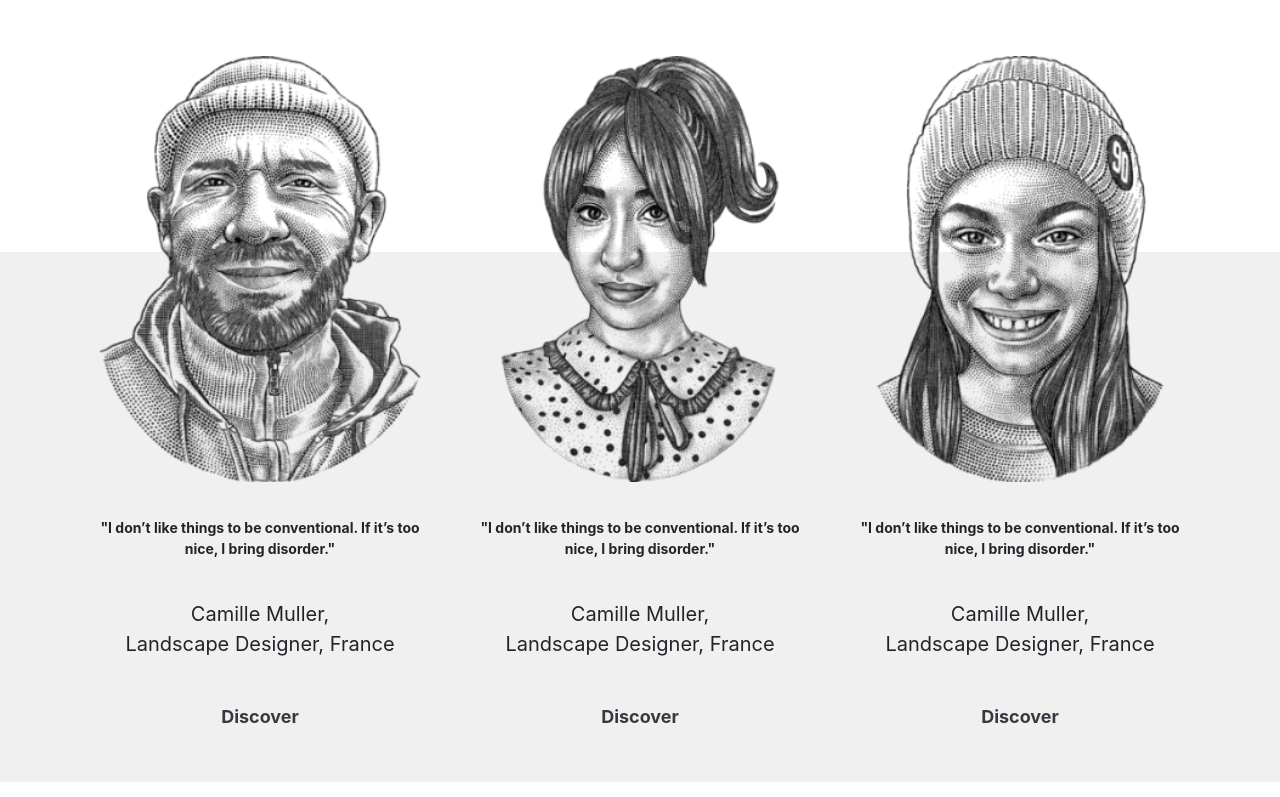
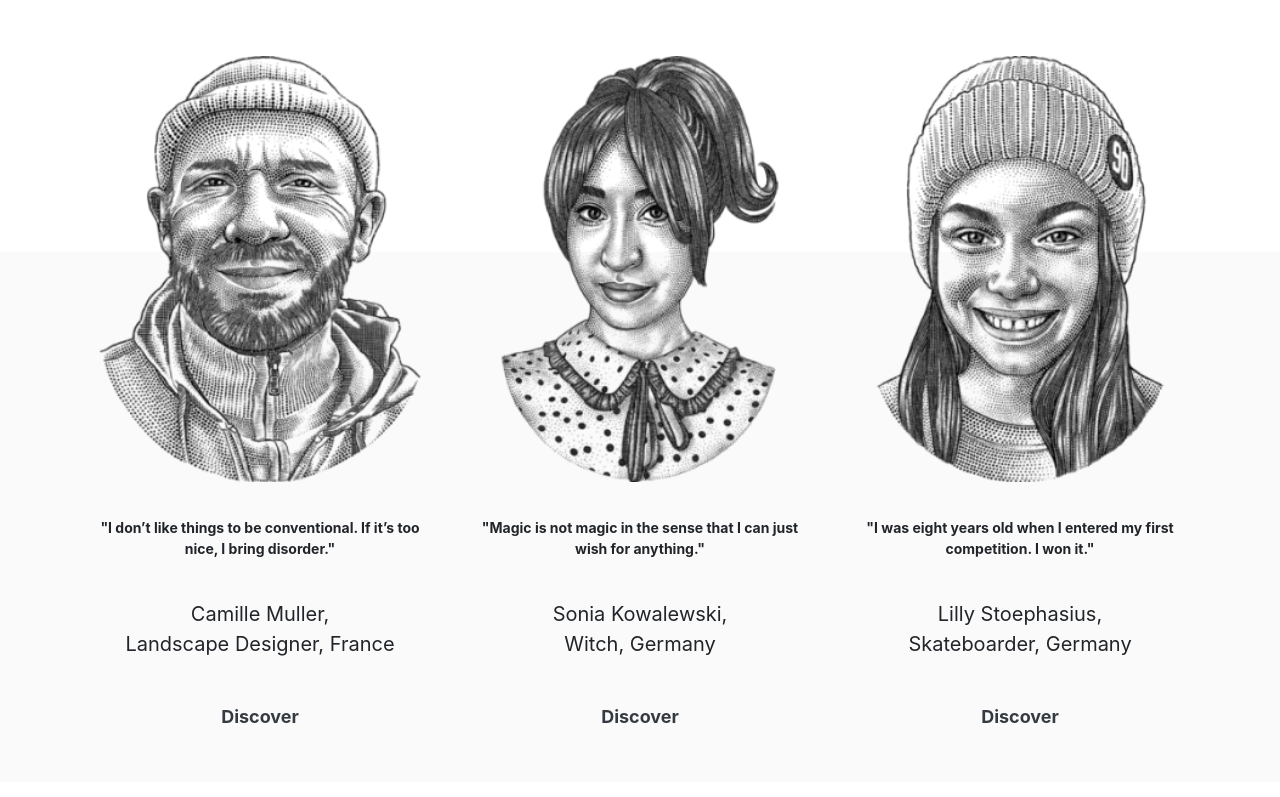
Before and after one commit to VadymTsymbaliuk/Thulby_test_landing, a plain HTML site: page index.html in a window 1280 px wide. Shown: the part 4927-5724 px from the top of the page. Drawn offline with nearby package versions, Linux system fonts and the light colour scheme.

Commit message:
change text in guide-interviews section

```diff
--- a/css/style.css
+++ b/css/style.css
@@ -186,7 +186,7 @@ header.navbar {
 
 /*Each Thalby guide includes interviews*/
 .guide_interviews {
-    background-color: #F0F0F0;
+    background-color: rgba(240,240,240, .35);
     position: relative;
     z-index: 1;
     margin-bottom: 79px;
--- a/index.html
+++ b/index.html
@@ -279,9 +279,9 @@
             <div class="row each_thalby_guide">
                 <div class="col-4">
                     <img alt="guide_interviews_voice_1" src="img/guide_interviews_voice_1.png">
-                    <div class="subtitle font-size-22 font-weight-700 text-center">"I don’t like things to be
+                    <p class="subtitle font-size-22 font-weight-700 text-center">"I don’t like things to be
                         conventional. If it’s too nice, I bring disorder."
-                    </div>
+                    </p>
                     <p class="font-size-20 font-weight-400 text-center">Camille Muller,<br>Landscape Designer, France
                     </p>
                     <div class="discover-link text-center ">
@@ -290,10 +290,9 @@
                 </div>
                 <div class="col-4">
                     <img alt="guide_interviews_voice_2" src="img/guide_interviews_voice_2.png">
-                    <div class="subtitle font-size-22 font-weight-700 text-center">"I don’t like things to be
-                        conventional. If it’s too nice, I bring disorder."
-                    </div>
-                    <p class="font-size-20 font-weight-400 text-center">Camille Muller,<br>Landscape Designer, France
+                    <p class="subtitle font-size-22 font-weight-700 text-center">"Magic is not magic in the sense that I can just wish for anything."
+                    </p>
+                    <p class="font-size-20 font-weight-400 text-center">Sonia Kowalewski,<br>Witch, Germany
                     </p>
                     <div class="discover-link text-center ">
                         <a class="font-size-18 font-weight-700 text-dark" href="#">Discover</a>
@@ -301,10 +300,9 @@
                 </div>
                 <div class="col-4">
                     <img alt="guide_interviews_voice_3" src="img/guide_interviews_voice_3.png">
-                    <div class="subtitle font-size-22 font-weight-700 text-center">"I don’t like things to be
-                        conventional. If it’s too nice, I bring disorder."
-                    </div>
-                    <p class="font-size-20 font-weight-400 text-center">Camille Muller,<br>Landscape Designer, France
+                    <p class="subtitle font-size-22 font-weight-700 text-center">"I was eight years old when I entered my first competition. I won it."
+                    </p>
+                    <p class="font-size-20 font-weight-400 text-center">Lilly Stoephasius,<br>Skateboarder, Germany
                     </p>
                     <div class="discover-link text-center ">
                         <a class="font-size-18 font-weight-700 text-dark" href="#">Discover</a>
```
